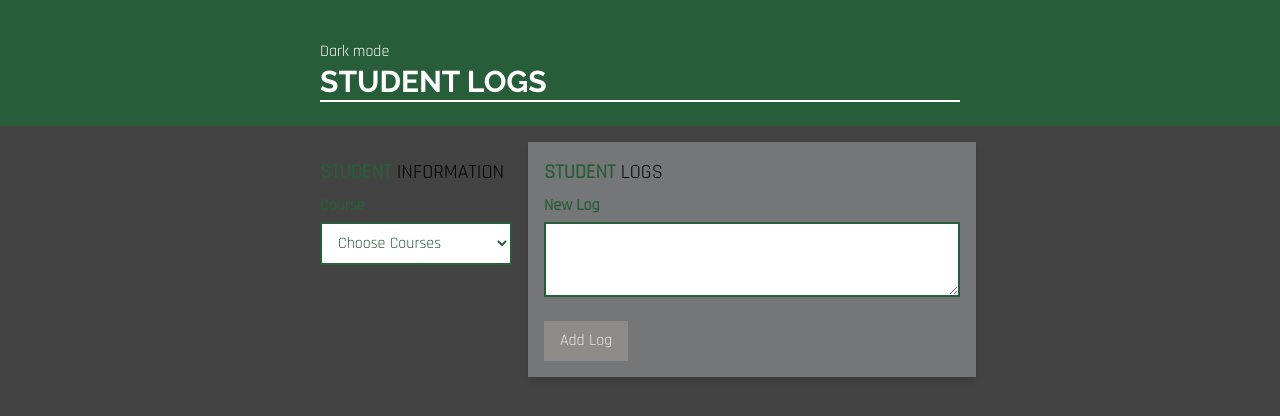
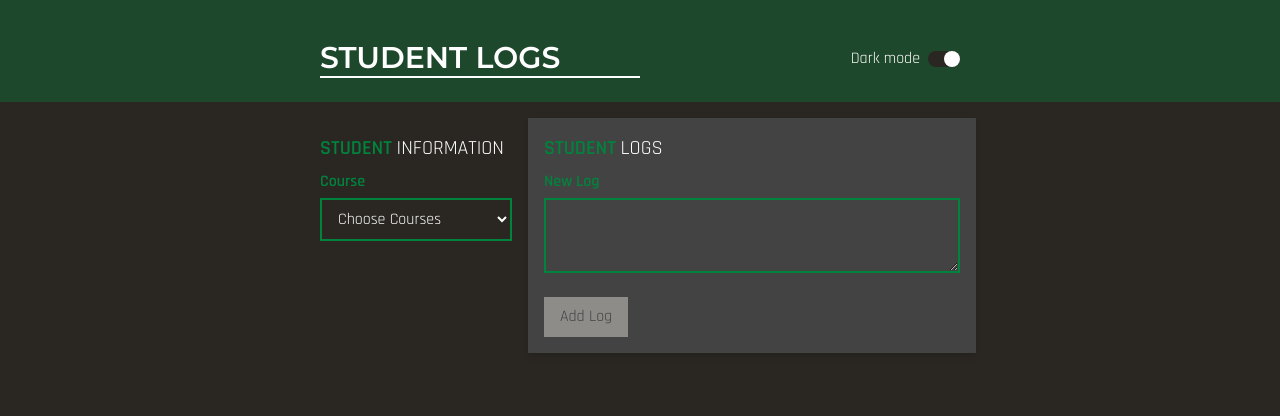
Before and after one commit to rcluff00/UVU-Brand-Dark-Light-Practicum, a website: page public/index.html in a window 1280 px wide. Drawn offline with nearby package versions, Linux system fonts and the light colour scheme; no server answers.

Commit message:
almost done

```diff
--- a/public/index.html
+++ b/public/index.html
@@ -1,44 +1,96 @@
 <!DOCTYPE html>
-<html lang="en" class="dark">
+<html lang="en" class="">
   <head>
     <title>Student Log</title>
     <meta charset="UTF-8" />
     <link
       rel="shortcut icon"
-      href="https://ryancluff.com/cs4690/img/logs.png"
+      href="https://ryancluff.com/cs4690/img/uvu-favicon.png"
       type="image/x-icon"
     />
 
     <link rel="preconnect" href="https://fonts.googleapis.com" />
     <link rel="preconnect" href="https://fonts.gstatic.com" crossorigin />
     <link
-      href="https://fonts.googleapis.com/css2?family=Rajdhani&family=Raleway:wght@400;700;900&display=swap"
+      href="https://fonts.googleapis.com/css2?family=Montserrat:wght@400;600&family=Rajdhani:wght@400;600&display=swap"
       rel="stylesheet"
     />
 
     <link rel="stylesheet" href="styles.css" />
   </head>
-  <body class="bg-greylight dark:bg-greydark">
-    <div class="flex justify-center w-full bg-greenuvu text-white mb-4">
-      <div class="w-full max-w-2xl p-4 pb-6 pt-10">
-        <div class="darkmode-toggle">
-          <p>Dark mode</p>
-          <div class="darkmode-slider"></div>
-          <div class="darkmode-btn"></div>
-        </div>
-
-        <h1 class="text-3xl font-bold uppercase border-b-2 border-white">
+  <body class="bg-greylight dark:bg-browndark">
+    <header class="bg-white"></header>
+    <div
+      class="
+        flex
+        justify-center
+        w-full
+        bg-green
+        text-white
+        mb-4
+        dark:bg-greendark
+      "
+    >
+      <div class="flex justify-between w-full max-w-2xl p-4 pb-6 pt-10">
+        <h1
+          class="sm:w-80 text-3xl font-bold uppercase border-b-2 border-white"
+        >
           Student logs
         </h1>
+        <div id="darkmodeToggle" class="hover:cursor-pointer flex items-center">
+          <p class="text-white pr-2">Dark mode</p>
+          <div
+            id="toggleTrack"
+            class="
+              relative
+              w-8
+              h-4
+              bg-silver
+              border-silver
+              rounded-full
+              transition-all
+              dark:bg-browndark
+            "
+          >
+            <div
+              id="toggleBtn"
+              class="
+                absolute
+                left-0
+                h-4
+                w-4
+                bg-white
+                rounded-full
+                transition-all
+                dark:left-4
+              "
+            ></div>
           </div>
         </div>
+      </div>
+    </div>
+    <main class="px-4">
       <div class="flex justify-center">
-      <form class="flex w-full max-w-2xl" id="logForm">
+        <form class="flex flex-wrap w-full max-w-2xl" id="logForm">
           <section class="w-full sm:w-1/3 p-4">
-          <h2 class="mb-2 text-xl font-bold text-greenuvu uppercase">
-            Student <span class="font-normal text-black">Information</span>
+            <h2
+              class="
+                mb-2
+                text-xl
+                font-bold
+                text-green
+                uppercase
+                dark:text-greenlight
+              "
+            >
+              Student
+              <span class="font-normal text-black dark:text-white"
+                >Information</span
+              >
             </h2>
-          <label class="block mb-1 font-semibold text-greenuvu" for="course"
+            <label
+              class="block mb-1 font-semibold text-green dark:text-greenlight"
+              for="course"
               >Course</label
             >
             <select
@@ -47,8 +99,9 @@
                 bg-white
                 px-3
                 py-2
-              border-2 border-greenuvu
-              text-greenuvu
+                border-2 border-green
+                text-green
+                dark:bg-browndark dark:text-white dark:border-greenlight
               "
               aria-label="Select Course"
               id="course"
@@ -63,13 +116,27 @@
 
             <div class="uvu-id hidden">
               <label
-              class="block mb-1 mt-3 font-semibold text-greenuvu"
+                class="
+                  block
+                  mb-1
+                  mt-3
+                  font-semibold
+                  text-green
+                  dark:text-greenlight
+                "
                 for="uvuId"
                 >UVU ID</label
               >
 
               <input
-              class="w-full bg-white border-2 border-greenuvu py-2 px-3"
+                class="
+                  w-full
+                  bg-transparent
+                  border-2 border-green
+                  py-2
+                  px-3
+                  dark:text-white dark:border-greenlight
+                "
                 type="text"
                 id="uvuId"
                 name="uvuId"
@@ -82,15 +149,26 @@
           </section>
 
           <section
-          class="w-full sm:w-2/3 bg-white p-4 drop-shadow-md dark:bg-[#757677]"
+            class="w-full sm:w-2/3 bg-white p-4 drop-shadow-md dark:bg-greydark"
           >
             <h2
-            class="mb-2 text-xl font-bold text-greenuvu uppercase"
+              class="
+                mb-2
+                text-xl
+                font-bold
+                text-green
+                uppercase
+                dark:text-greenlight
+              "
               id="uvuIdDisplay"
               data-cy="uvuIdDisplay"
             >
-            Student <span class="text-black font-normal">logs</span>
-            <span id="uvuIdSpan"></span>
+              Student
+              <span class="text-black font-normal dark:text-white">logs</span>
+              <span
+                class="text-black font-normal dark:text-white"
+                id="uvuIdSpan"
+              ></span>
             </h2>
             <div class="logs-div">
               <ul data-cy="logs" id="logsUl">
@@ -111,12 +189,19 @@
               </ul>
             </div>
             <label
-            class="block mb-1 font-semibold text-greenuvu"
+              class="block mb-1 font-semibold text-green dark:text-greenlight"
               for="logBodyInput"
               >New Log
             </label>
             <textarea
-            class="w-full border-2 border-greenuvu p-1 mb-4"
+              class="
+                w-full
+                bg-transparent
+                border-2 border-green
+                p-1
+                mb-4
+                dark:text-white dark:border-greenlight
+              "
               id="logBodyInput"
               style="height: 75px"
               aria-label="add log textarea"
@@ -125,12 +210,12 @@
 
             <button
               class="
-              bg-greenuvu
+                bg-green
                 py-2
                 px-4
                 text-white
-              hover:bg-[#00843d]
-              disabled:bg-silver disabled:text-[#e8e8e8]
+                hover:bg-greenlight
+                disabled:bg-silver disabled:text-greydark
                 transition
               "
               id="submit"
@@ -143,6 +228,7 @@
           </section>
         </form>
       </div>
+    </main>
     <script src="https://cdn.tailwindcss.com"></script>
     <script>
       tailwind.config = {
@@ -152,7 +238,12 @@
             colors: {
               greylight: '#f9f9f9',
               greydark: '#434344',
-              greenuvu: '#275d38',
+              greydark2: '#757677',
+              browndark: '#2a2723',
+              browndark2: '#4a443e',
+              green: '#275d38',
+              greenlight: '#00843d',
+              greendark: '#1e482c',
               silver: '#8e8c89',
             },
           },
--- a/public/jql.js
+++ b/public/jql.js
@@ -37,6 +37,12 @@ class ElementCollection extends Array {
   removeClass(className) {
     this.forEach((elem) => {
       elem.classList.remove(className)
+    })
+  }
+
+  toggleClass(className) {
+    this.forEach((elem) => {
+      elem.classList.toggle(className)
     })
   }
 
--- a/public/script.js
+++ b/public/script.js
@@ -2,6 +2,14 @@ let $uvuIdInputDiv = $('.uvu-id')
 let $uvuIdInput = $('#uvuId')
 let $courseInput = $('#course')
 let $logsDiv = $('.logs-div')
+
+if (window.matchMedia('(prefers-color-scheme: dark)').matches) {
+  toggleDarkmode(true)
+} else if (window.matchMedia('(prefers-color-scheme: light)').matches) {
+  toggleDarkmode(false)
+}
+//TODO print darkmode preferences
+//TODO store preference in LocalStorage
 
 $logsDiv.css('display', 'none')
 refreshCourseSelect()
@@ -25,6 +33,8 @@ $courseInput.on('change', () => {
     $uvuIdInputDiv.css('display', 'none')
   }
 })
+
+$('#darkmodeToggle').on('click', toggleDarkmode)
 
 // FUNCTION DEFINITIONS ===============================
 
@@ -121,15 +131,15 @@ function showLogs(json) {
   $logsList
     .children('li')
     .addClass(
-      `group mb-4 py-1 px-3 border-l-4 border-greenuvu hover:cursor-pointer hover:bg-[#f9f9f9] hover:border-[#00843d]`
+      `group mb-4 py-1 px-3 border-l-4 border-green hover:cursor-pointer hover:bg-greylight hover:border-greenlight dark:hover:bg-browndark2`
     )
   $logsList.children('small').addClass(
     `text-sm
       font-bold
-      text-greenuvu
-      group-hover:text-[#00843d]`
+      text-green
+      group-hover:text-greenlight`
   )
-  $logsList.children('pre').addClass(`whitespace-pre-wrap`)
+  $logsList.children('pre').addClass(`whitespace-pre-wrap dark:text-white`)
   $logsDiv.css('display', 'block')
 
   $('#uvuIdSpan').text(`for ${$uvuIdInput.val()}`)
@@ -167,6 +177,20 @@ function postLog(event) {
   $('#logBodyInput').val('')
 }
 
+function toggleDarkmode(enabled) {
+  if (enabled === true) {
+    $('html').addClass('dark')
+  } else if (eneabled === false) {
+    $('html').removeClass('dark')
+  } else {
+    $('html').toggleClass('dark')
+  }
+}
+
+function toggleDarkmode() {
+  $('html').toggleClass('dark')
+}
+
 // creat unique id
 function createUUID() {
   return 'xxxxxxx'.replace(/[xy]/g, function (c) {
--- a/public/styles.css
+++ b/public/styles.css
@@ -3,5 +3,9 @@ body {
 }
 
 h1 {
-  font-family: 'Raleway', sans-serif;
+  font-family: 'Montserrat', sans-serif;
 }
+
+pre {
+  font-family: 'Rajdhani', sans-serif !important;
+}
```
Lines whose indentation alone changed are shown as unchanged.
